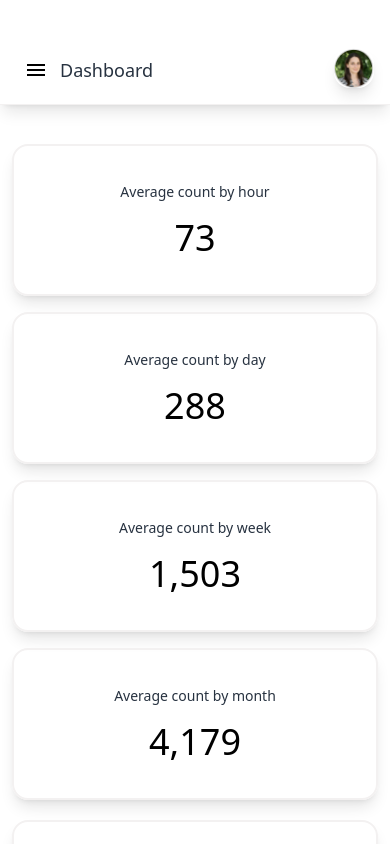
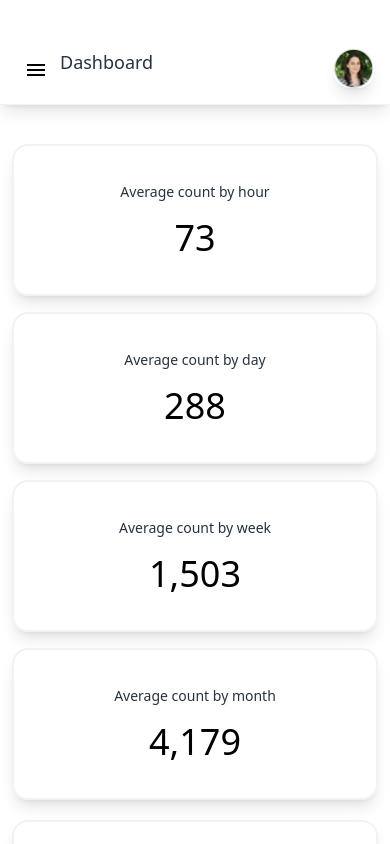
Before and after one commit to Marshall-D/traffix, a Next.js app: page /admin/dashboard in a window 390 px wide. Shown: the top 844 px of the page. Built offline with nearby package versions, Linux system fonts and the light colour scheme.

Commit message:
chore: move mobilie title up

```diff
--- a/pages/admin/count/[adminid].tsx
+++ b/pages/admin/count/[adminid].tsx
@@ -8,6 +8,7 @@ import { Modal } from "@/src/components/modal";
 import { Tooltip } from "react-tooltip";
 import { useRouter } from "next/router";
 import { supabase } from "@/src/utils/supabaseClient";
+import DashboardHeader from "@/src/components/dashboardHeader";
 
 const AdminCountPage: React.FC<ICountPage> = () => {
   const [showModal, setShowModal] = useState(false);
@@ -50,7 +51,12 @@ const AdminCountPage: React.FC<ICountPage> = () => {
   return (
     <>
       <div>
-        <CountPageHeader isAdmin={true}></CountPageHeader>
+        <div className="hidden lg:block">
+          <CountPageHeader isAdmin={true}></CountPageHeader>{" "}
+        </div>
+        <div className="lg:hidden mb-36 lg:mb-0 ">
+          <DashboardHeader title="Count" admin={adminid}></DashboardHeader>
+        </div>
         {/* <Button className="bg-red-500 text-white" onClick={handleSignOut}>
           Sign Out
         </Button> */}
--- a/pages/admin/dashboard/index.tsx
+++ b/pages/admin/dashboard/index.tsx
@@ -30,7 +30,7 @@ const AdminDashboard = () => {
     };
 
     fetchClients();
-  }, []);
+  }, [admin]);
   return (
     <div className="  lg:pl-72 ">
       <DashboardSidebar admin={admin}></DashboardSidebar>
--- a/src/components/dashboardHeader/index.tsx
+++ b/src/components/dashboardHeader/index.tsx
@@ -20,7 +20,7 @@ const DashboardHeader: FC<Props> = ({ title, admin }) => {
         <div className="flex gap-6">
           <SideNav admin={admin} onToggleMenu={handleToggleMenu}></SideNav>
           <div
-            className={`text-lg font-medium mt-2 text-grey-2 transition-opacity duration-500 ease-in-out ${
+            className={`text-lg font-medium mt-0 text-grey-2 transition-opacity duration-500 ease-in-out ${
               isTitleVisible ? "opacity-100" : "opacity-0"
             }`}
           >
```
